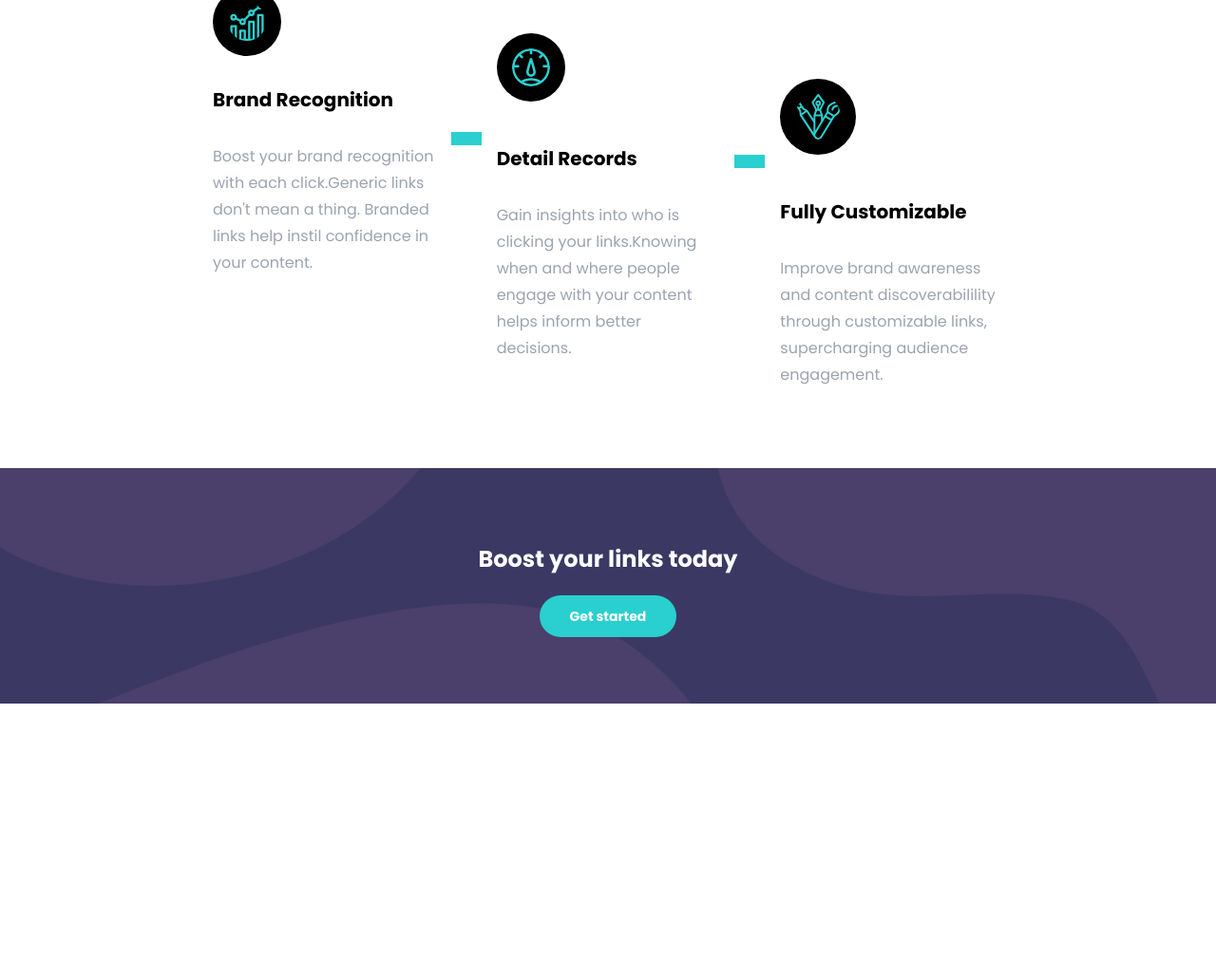
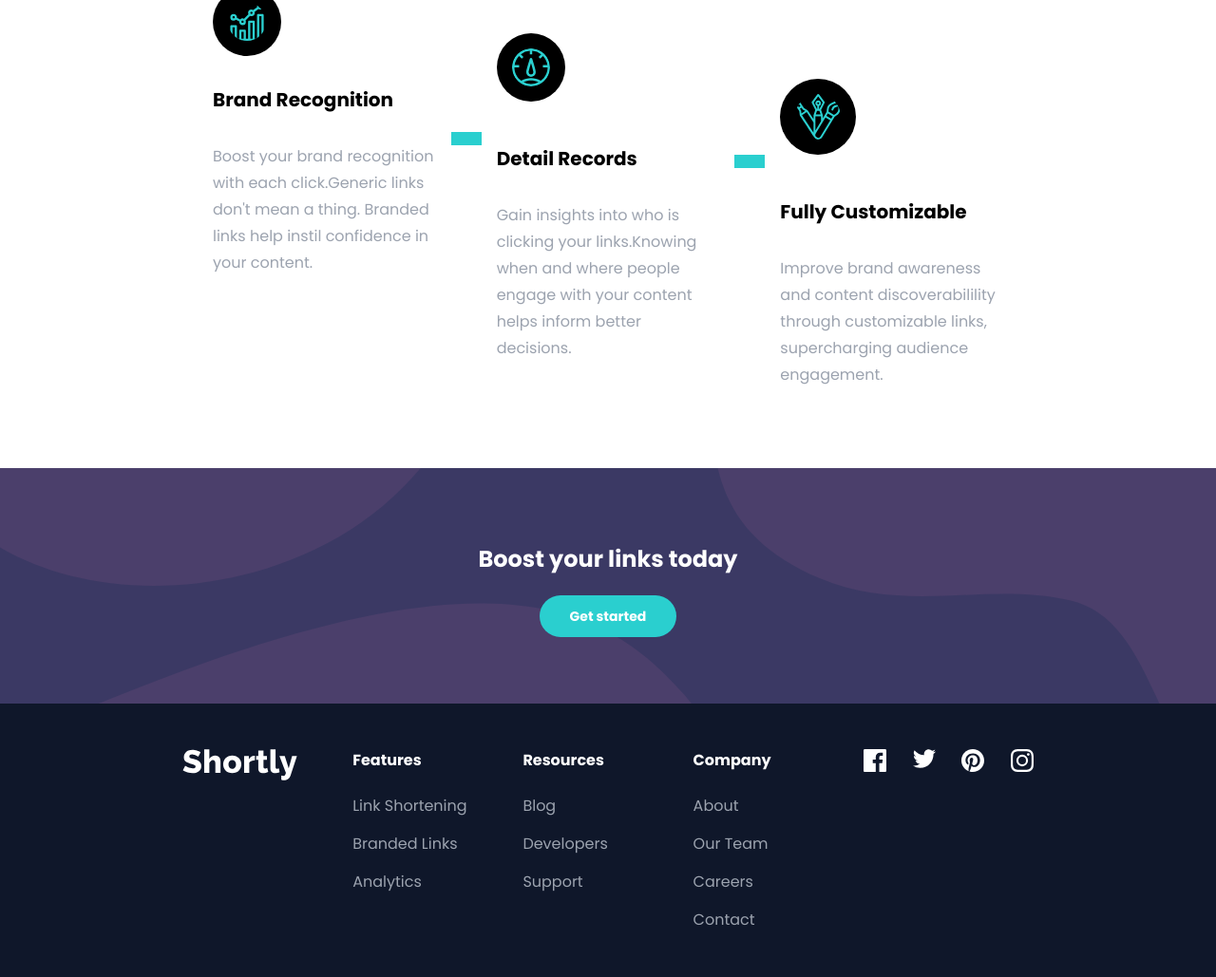
Before and after one commit to VPontis15/shortly, a website: page index.html in a window 1280 px wide. Shown: the part 1301-2330 px from the top of the page at 95% size. Before the commit the page ends 2042 px from the top, so only its background shows below. Drawn offline with Linux system fonts and the light colour scheme.

Commit message:
finish footer desktop design

```diff
--- a/index.html
+++ b/index.html
@@ -20,7 +20,7 @@
     <title>Shortly</title>
   </head>
   <body class="text-gray-500">
-    <div class="container max-w-[70%] mx-auto">
+    <div class="container">
       <header class="py-10 flex items-center justify-between mb-12">
         <div class="flex gap-24">
           <img src="images/logo.svg" alt="" />
@@ -158,5 +158,37 @@
       <h2 class="text-white text-2xl mb-8 font-bold">Boost your links today</h2>
       <a href="#" class="cta-btn bg-cyan text-white font-bold">Get started</a>
     </section>
+    <footer class="bg-slate-900 py-12">
+      <div class="container grid grid-cols-5">
+        <div>
+          <img class="" src="images/footer-logo.svg" alt="" />
+        </div>
+        <div class="footer-links">
+          <h3 class="footer-heading">Features</h3>
+          <a href="#">Link Shortening</a>
+          <a href="#">Branded Links</a>
+          <a href="#">Analytics</a>
+        </div>
+        <div class="footer-links">
+          <h3 class="footer-heading">Resources</h3>
+          <a href="#">Blog</a>
+          <a href="#">Developers</a>
+          <a href="#">Support</a>
+        </div>
+        <div class="footer-links">
+          <h3 class="footer-heading">Company</h3>
+          <a href="#">About</a>
+          <a href="#">Our Team</a>
+          <a href="#">Careers</a>
+          <a href="#">Contact</a>
+        </div>
+        <div class="flex items-start justify-between">
+          <img src="images/icon-facebook.svg" alt="" />
+          <img src="images/icon-twitter.svg" alt="" />
+          <img src="images/icon-pinterest.svg" alt="" />
+          <img src="images/icon-instagram.svg" alt="" />
+        </div>
+      </div>
+    </footer>
   </body>
 </html>
```
Also changed, not shown: css/style.css.
